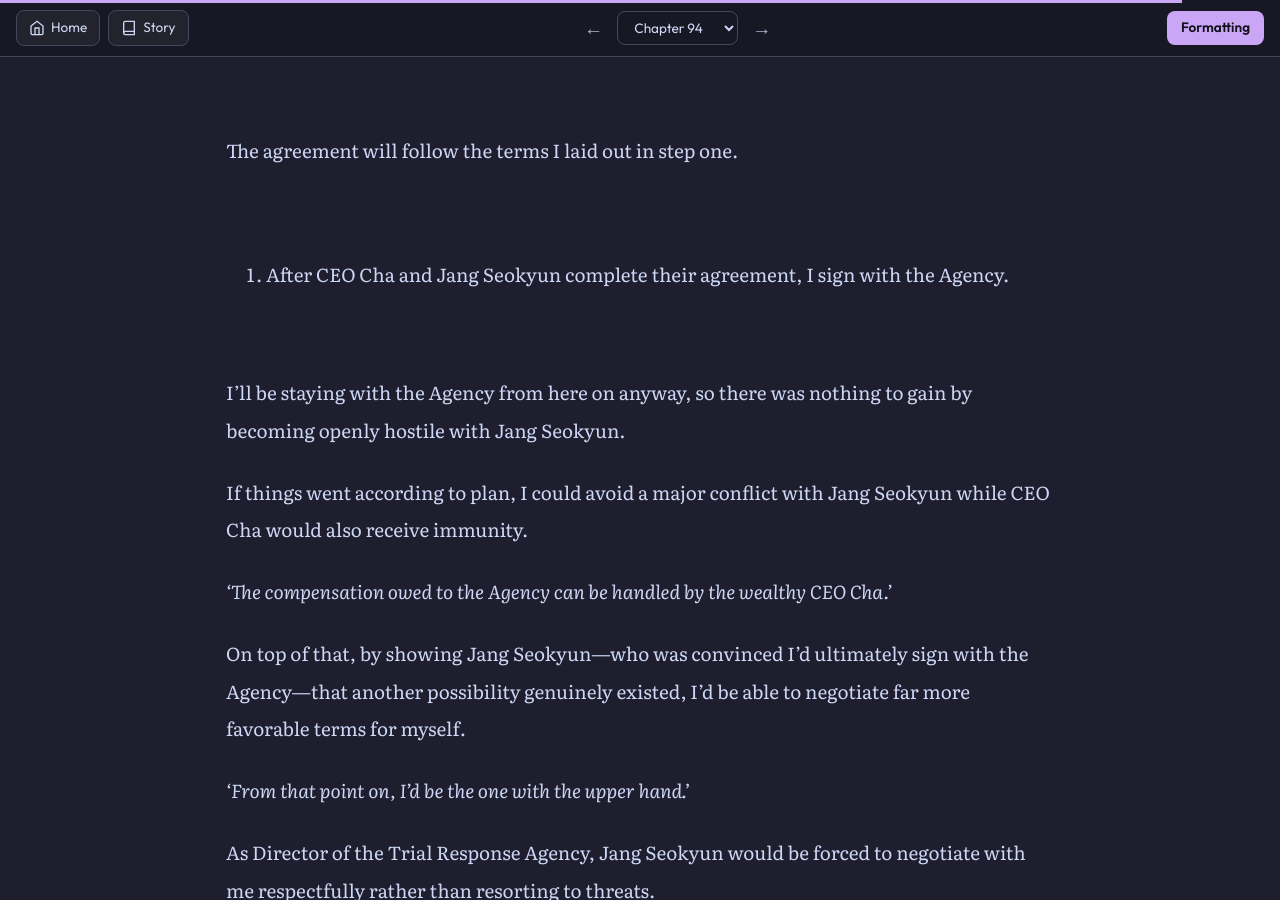
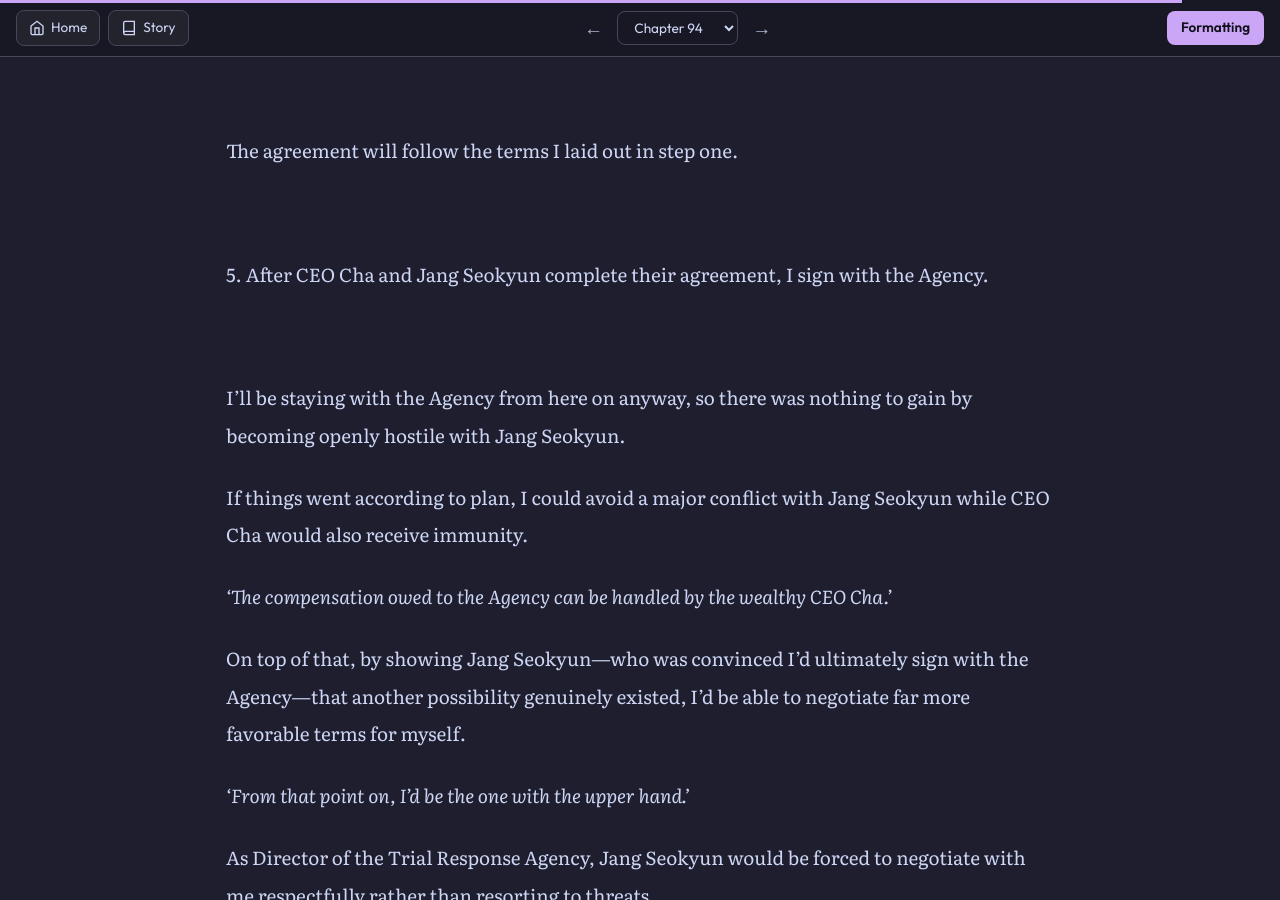
Before and after one commit to soleumn/soleumn.github.io, a Jekyll site: the page built from _chapters/eoshinki/ch94.md, in a window 1280 px wide and 900 px high, scrolled down 13706 px. Built offline with Jekyll 4.4.1, drawn with Linux system fonts in a browser that asks for light colours; some web fonts are replaced; comment, search, counter and statistics services are not loaded; some of the changed lines change nothing that is shown.

Commit message:
Edit Chapter 94 (via site)

```diff
--- a/_chapters/eoshinki/ch94.md
+++ b/_chapters/eoshinki/ch94.md
@@ -360,7 +360,7 @@
 
 <br>
 
-5. After CEO Cha and Jang Seokyun complete their agreement, I sign with the Agency.
+5.&nbsp;After CEO Cha and Jang Seokyun complete their agreement, I sign with the Agency.
 
 <br>
 
```
